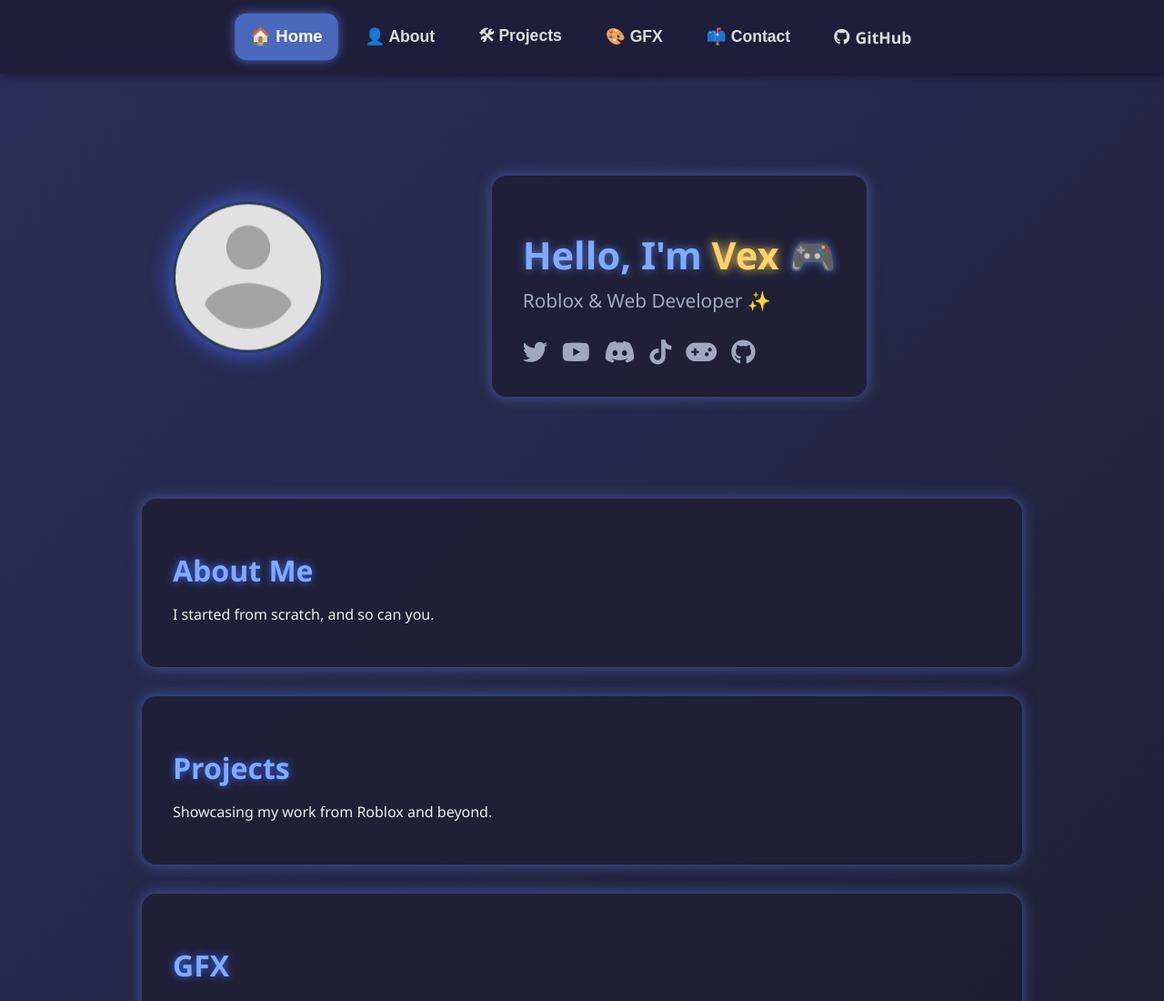
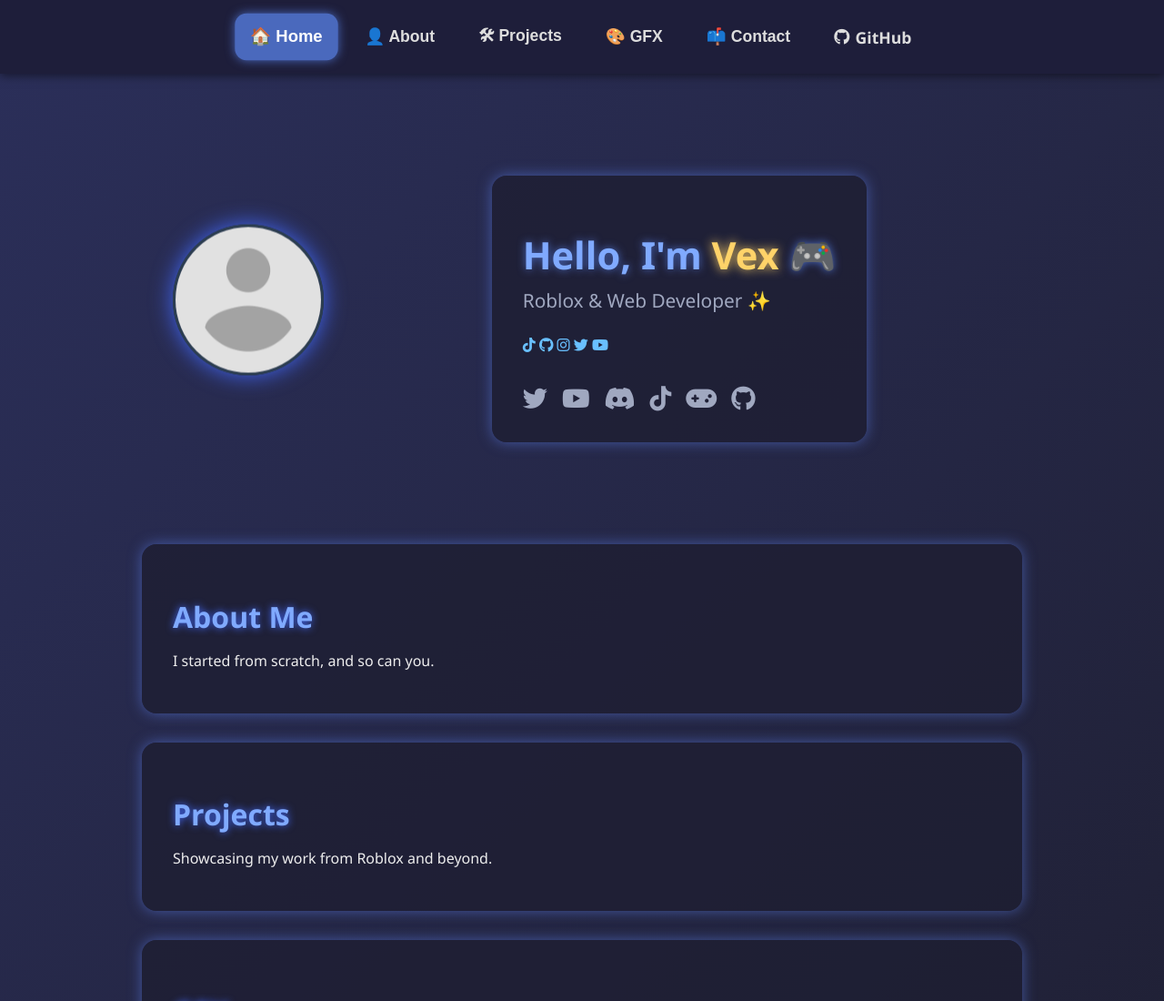
Before and after one commit to V3xes/vex-portfolio.github.io, a plain HTML site: page index.html in a window 1280 px wide. Shown: the top 1100 px of the page at 91% size. Drawn offline with Linux system fonts and the light colour scheme.

Commit message:
Update index.html

```diff
--- a/index.html
+++ b/index.html
@@ -29,7 +29,16 @@
     <div class="hero-text slide-in-right framed-box">
       <h1>Hello, I'm <span class="highlight">Vex</span> 🎮</h1>
       <p>Roblox & Web Developer ✨</p>
-      <div id="socials">
+
+      <div class="round-icon-buttons">
+        <a href="https://tiktok.com" target="_blank" aria-label="TikTok" class="icon-btn"><i class="fab fa-tiktok"></i></a>
+        <a href="https://github.com/V3xes" target="_blank" aria-label="GitHub" class="icon-btn"><i class="fab fa-github"></i></a>
+        <a href="https://instagram.com" target="_blank" aria-label="Instagram" class="icon-btn"><i class="fab fa-instagram"></i></a>
+        <a href="https://twitter.com" target="_blank" aria-label="Twitter" class="icon-btn"><i class="fab fa-twitter"></i></a>
+        <a href="https://youtube.com" target="_blank" aria-label="YouTube" class="icon-btn"><i class="fab fa-youtube"></i></a>
+      </div>
+
+      <div id="socials" style="margin-top:1.8rem;">
         <a href="https://x.com" target="_blank"><i class="fab fa-twitter"></i></a>
         <a href="https://youtube.com" target="_blank"><i class="fab fa-youtube"></i></a>
         <a href="https://discord.com" target="_blank"><i class="fab fa-discord"></i></a>
```
